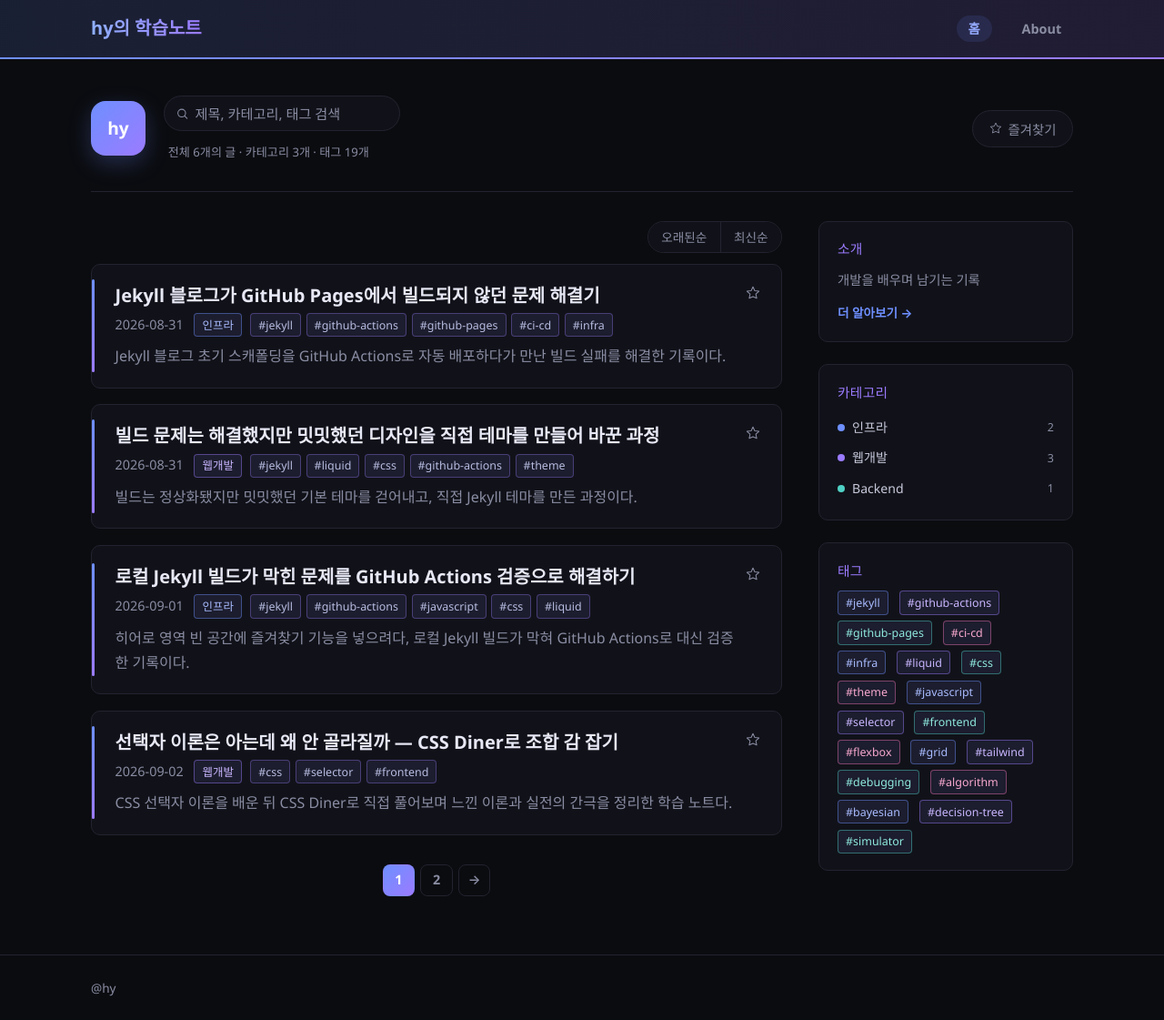
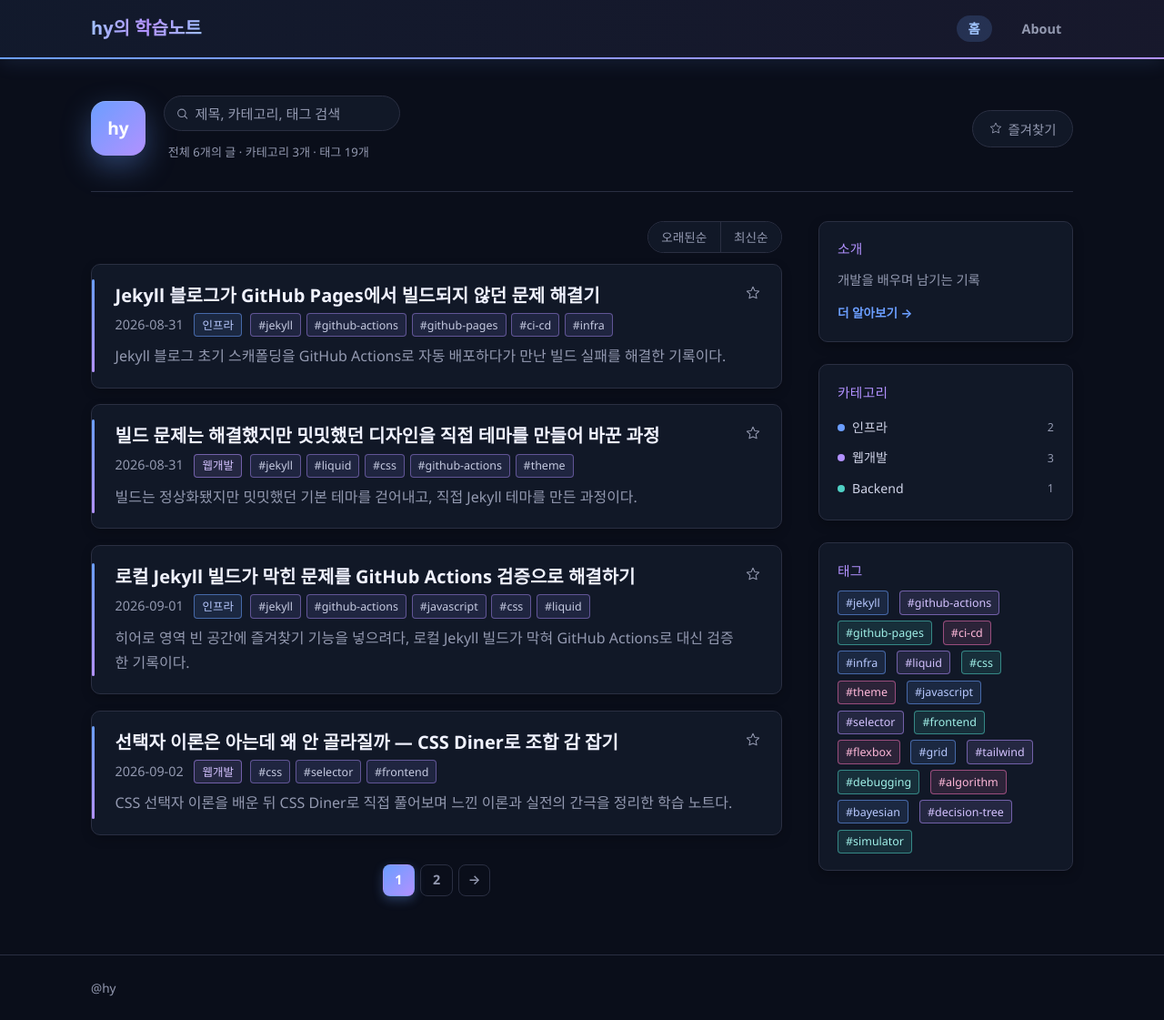
Before and after one commit to hhy0123/hyblog, a Jekyll site: the page built from index.html, in a window 1280 px wide and 1121 px high. Shown: the whole window at 91% size. Built offline with Jekyll 4.4.1, drawn with Linux system fonts in a browser that asks for light colours; the list of posts is cut into pages by our own code.

Commit message:
디자인: 블로그 전체 색감 및 감각 개선
- 색상 팔레트 강화 (파란색/보라색 더 선명하게)
- 배경 그라데이션 정교화
- 위젯/카드 음영 효과 추가
- 호버 상태 및 활성 상태 명확화
- 배지 배경색 추가로 더 눈에 띄게
- 전체적으로 고급스럽고 세련된 톤

Co-Authored-By: Claude Haiku 4.5 <noreply@anthropic.com>

```diff
--- a/assets/css/style.css
+++ b/assets/css/style.css
@@ -4,18 +4,18 @@
    =========================================================== */
 
 :root {
-  --bg: #0b0c10;
-  --bg-elevated: #111219;
-  --bg-code: #14151f;
-  --border: #22232f;
-  --text: #c7c9db;
-  --text-muted: #8a8da3;
-  --heading: #e7e8f5;
-  --link: #6e8fff;
-  --link-hover: #93a9ff;
-  --accent-purple: #9b7bff;
-  --badge-bg: #1c1d2e;
-  --badge-text: #b7bce0;
+  --bg: #0a0e1a;
+  --bg-elevated: #111827;
+  --bg-code: #151b2e;
+  --border: #2a2f42;
+  --text: #d0d4e8;
+  --text-muted: #9399b0;
+  --heading: #f0f2ff;
+  --link: #6b9eff;
+  --link-hover: #a0c4ff;
+  --accent-purple: #b291ff;
+  --badge-bg: #1f2540;
+  --badge-text: #c5cae0;
   --max-width: 1120px;
 }
 
@@ -44,8 +44,9 @@ body::before {
   inset: 0;
   z-index: -1;
   background:
-    radial-gradient(600px circle at 12% -10%, rgb(110 143 255 / 20%), transparent 60%),
-    radial-gradient(700px circle at 92% 8%, rgb(155 123 255 / 16%), transparent 55%),
+    radial-gradient(700px circle at 12% -15%, rgb(107 158 255 / 28%), transparent 65%),
+    radial-gradient(750px circle at 92% 8%, rgb(178 145 255 / 22%), transparent 60%),
+    radial-gradient(650px circle at 50% 110%, rgb(107 158 255 / 12%), transparent 65%),
     var(--bg);
 }
 
@@ -78,11 +79,12 @@ h1, h2, h3, h4, h5, h6 {
   z-index: 10;
   border-bottom: 2px solid transparent;
   background-image:
-    linear-gradient(rgb(11 12 16 / 85%), rgb(11 12 16 / 85%)),
+    linear-gradient(rgb(10 14 26 / 92%), rgb(10 14 26 / 92%)),
     linear-gradient(90deg, var(--link), var(--accent-purple));
   background-origin: border-box;
   background-clip: padding-box, border-box;
-  backdrop-filter: blur(10px);
+  backdrop-filter: blur(12px);
+  box-shadow: 0 4px 20px rgb(107 158 255 / 12%);
 }
 
 .site-header-inner {
@@ -97,7 +99,7 @@ h1, h2, h3, h4, h5, h6 {
 .site-title {
   font-size: 1.25rem;
   font-weight: 800;
-  background: linear-gradient(90deg, #8fb0ff, var(--accent-purple));
+  background: linear-gradient(110deg, #a0c4ff, #b291ff, #a0c4ff);
   -webkit-background-clip: text;
   background-clip: text;
   color: transparent;
@@ -115,8 +117,9 @@ h1, h2, h3, h4, h5, h6 {
 .site-nav a:hover,
 .site-nav a.active {
   color: var(--link-hover);
-  background: rgb(110 143 255 / 12%);
+  background: rgb(107 158 255 / 18%);
   text-decoration: none;
+  border-color: rgb(107 158 255 / 35%);
 }
 
 /* ---------- Main content ---------- */
@@ -149,7 +152,7 @@ h1, h2, h3, h4, h5, h6 {
   font-size: 1.2rem;
   color: #fff;
   background: linear-gradient(135deg, var(--link), var(--accent-purple));
-  box-shadow: 0 8px 24px rgb(110 143 255 / 25%);
+  box-shadow: 0 12px 32px rgb(107 158 255 / 35%), inset 0 1px 0 rgb(255 255 255 / 15%);
 }
 
 .hero-search {
@@ -191,13 +194,14 @@ h1, h2, h3, h4, h5, h6 {
 }
 
 .hero-search input:hover {
-  border-color: rgb(110 143 255 / 35%);
+  border-color: rgb(107 158 255 / 45%);
+  background: var(--bg-elevated);
 }
 
 .hero-search input:focus {
   border-color: var(--link);
   background: var(--bg);
-  box-shadow: 0 0 0 4px rgb(110 143 255 / 16%), 0 8px 24px rgb(0 0 0 / 30%);
+  box-shadow: 0 0 0 4px rgb(107 158 255 / 22%), 0 12px 32px rgb(0 0 0 / 35%);
 }
 
 .search-box:focus-within .search-icon {
@@ -237,14 +241,16 @@ h1, h2, h3, h4, h5, h6 {
 }
 
 .bookmark-filter-btn:hover {
-  border-color: rgb(110 143 255 / 35%);
+  border-color: rgb(107 158 255 / 45%);
   color: var(--text);
+  background: rgb(107 158 255 / 8%);
 }
 
 .bookmark-filter-btn.is-active {
   border-color: var(--link);
-  background: rgb(110 143 255 / 12%);
+  background: rgb(107 158 255 / 18%);
   color: var(--link-hover);
+  box-shadow: 0 4px 12px rgb(107 158 255 / 20%);
 }
 
 .bookmark-filter-btn.is-active .star-icon path {
@@ -288,6 +294,13 @@ h1, h2, h3, h4, h5, h6 {
   border: 1px solid var(--border);
   border-radius: 10px;
   padding: 1.1rem 1.25rem;
+  box-shadow: 0 4px 12px rgb(0 0 0 / 25%);
+  transition: border-color 0.2s ease, box-shadow 0.2s ease;
+}
+
+.widget:hover {
+  border-color: rgb(107 158 255 / 25%);
+  box-shadow: 0 8px 20px rgb(107 158 255 / 12%);
 }
 
 .widget summary {
@@ -367,7 +380,14 @@ h1, h2, h3, h4, h5, h6 {
   background: var(--bg-elevated);
   border: 1px solid var(--border);
   border-radius: 10px;
+  box-shadow: 0 4px 12px rgb(0 0 0 / 20%);
   transition: transform 0.15s ease, border-color 0.15s ease, box-shadow 0.15s ease;
+}
+
+.post-preview:hover {
+  border-color: rgb(107 158 255 / 25%);
+  box-shadow: 0 8px 24px rgb(107 158 255 / 15%);
+  transform: translateY(-2px);
 }
 
 .post-preview::before {
@@ -381,11 +401,6 @@ h1, h2, h3, h4, h5, h6 {
   background: linear-gradient(180deg, var(--link), var(--accent-purple));
 }
 
-.post-preview:hover {
-  transform: translateY(-2px);
-  border-color: rgb(110 143 255 / 40%);
-  box-shadow: 0 10px 30px rgb(0 0 0 / 35%);
-}
 
 .post-preview:first-child {
   margin-top: 0;
@@ -432,11 +447,14 @@ h1, h2, h3, h4, h5, h6 {
 
 .bookmark-btn:hover {
   color: var(--link-hover);
-  background: rgb(110 143 255 / 12%);
+  background: rgb(107 158 255 / 18%);
+  box-shadow: 0 2px 8px rgb(107 158 255 / 15%);
 }
 
 .bookmark-btn.is-active {
   color: #f4c15c;
+  background: rgb(244 193 92 / 15%);
+  box-shadow: 0 2px 8px rgb(244 193 92 / 15%);
 }
 
 .bookmark-btn.is-active svg path {
@@ -486,7 +504,8 @@ h1, h2, h3, h4, h5, h6 {
 .pagination a.page-link:hover,
 .pagination button.page-link:hover {
   color: var(--link-hover);
-  border-color: rgb(110 143 255 / 45%);
+  border-color: rgb(107 158 255 / 55%);
+  background: rgb(107 158 255 / 10%);
   text-decoration: none;
 }
 
@@ -495,6 +514,7 @@ h1, h2, h3, h4, h5, h6 {
   border-color: transparent;
   background: linear-gradient(135deg, var(--link), var(--accent-purple));
   cursor: default;
+  box-shadow: 0 4px 12px rgb(107 158 255 / 30%);
 }
 
 /* ---------- List toolbar (정렬 토글) ---------- */
@@ -532,8 +552,9 @@ h1, h2, h3, h4, h5, h6 {
 }
 
 .sort-btn.is-active {
-  background: rgb(110 143 255 / 12%);
+  background: rgb(107 158 255 / 18%);
   color: var(--link-hover);
+  border-color: rgb(107 158 255 / 35%);
 }
 
 /* ---------- Post / Page ---------- */
@@ -590,20 +611,26 @@ h1, h2, h3, h4, h5, h6 {
   padding: 0.1rem 0.5rem;
   font-size: 0.78rem;
   margin-right: 0.35rem;
+  transition: border-color 0.2s ease, box-shadow 0.2s ease;
+}
+
+.badge:hover {
+  border-color: currentColor;
+  box-shadow: 0 2px 8px currentColor / 20%;
 }
 
 .badge-category {
-  border-color: rgb(110 143 255 / 35%);
+  border-color: rgb(107 158 255 / 45%);
 }
 
 .badge-tag {
-  border-color: rgb(155 123 255 / 35%);
+  border-color: rgb(178 145 255 / 45%);
 }
 
-.badge.cat-0 { border-color: rgb(110 143 255 / 45%); color: #a9bcff; }
-.badge.cat-1 { border-color: rgb(155 123 255 / 45%); color: #c9b6ff; }
-.badge.cat-2 { border-color: rgb(79 209 197 / 45%); color: #8fe9df; }
-.badge.cat-3 { border-color: rgb(244 114 182 / 45%); color: #f8a8cf; }
+.badge.cat-0 { border-color: rgb(107 158 255 / 55%); color: #b8c9ff; background: rgb(107 158 255 / 12%); }
+.badge.cat-1 { border-color: rgb(178 145 255 / 55%); color: #d4c2ff; background: rgb(178 145 255 / 12%); }
+.badge.cat-2 { border-color: rgb(79 209 197 / 55%); color: #a0f0e8; background: rgb(79 209 197 / 12%); }
+.badge.cat-3 { border-color: rgb(244 114 182 / 55%); color: #ffb8d9; background: rgb(244 114 182 / 12%); }
 
 .toc {
   background: var(--bg-elevated);
@@ -611,6 +638,13 @@ h1, h2, h3, h4, h5, h6 {
   border-radius: 10px;
   padding: 0.9rem 1.15rem;
   font-size: 0.88rem;
+  box-shadow: 0 4px 12px rgb(0 0 0 / 20%);
+  transition: border-color 0.2s ease, box-shadow 0.2s ease;
+}
+
+.toc:hover {
+  border-color: rgb(107 158 255 / 25%);
+  box-shadow: 0 8px 20px rgb(107 158 255 / 12%);
 }
 
 .toc strong {
@@ -676,9 +710,11 @@ h1, h2, h3, h4, h5, h6 {
 .post-content blockquote {
   margin: 1.25rem 0;
   padding: 0.6rem 1.1rem;
-  border-left: 3px solid var(--accent-purple);
+  border-left: 4px solid var(--accent-purple);
   background: var(--bg-elevated);
   color: var(--text-muted);
+  box-shadow: inset 0 0 0 1px rgb(178 145 255 / 15%);
+  border-radius: 0 4px 4px 0;
 }
 
 .post-content table {
```
